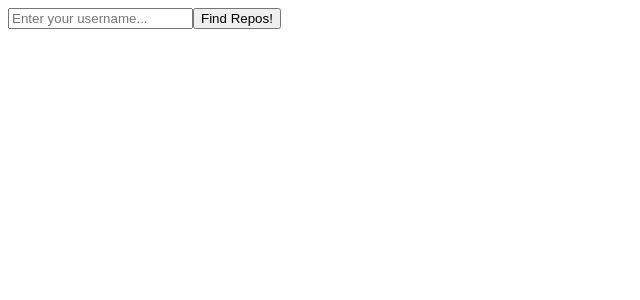
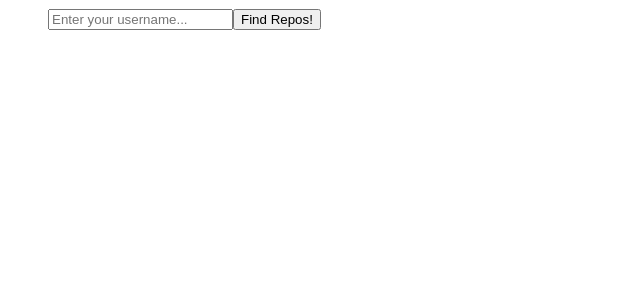
Before and after one commit to derejmi/Lap-2-Coding-Challenge-Dere-Charan, a React app: page / in a window 1280 px wide. Shown: the top 300 px of the page, without its empty margins (0-640 px from the left). Built offline with nearby package versions, Linux system fonts and the light colour scheme.

Commit message:
finish styling for forms

```diff
--- a/src/components/Form.js
+++ b/src/components/Form.js
@@ -1,6 +1,7 @@
 import React from "react";
 import Repo from "./Repo";
 import Greeting from "./Greeting";
+import "./form.css";
 
 class Form extends React.Component {
   state = { nameInput: "" };
--- a/src/components/Greeting.js
+++ b/src/components/Greeting.js
@@ -2,7 +2,6 @@ import React from "react";
 import "./greeting.css";
 
 const Greeting = (props) => {
-  debugger;
   const name = props.details.owner.login;
   return <h1 className="Greeting">Hello {name}! </h1>;
 };
--- a/src/components/Repo.js
+++ b/src/components/Repo.js
@@ -1,5 +1,4 @@
 import React from "react";
-import "./repo.css";
 
 class Repo extends React.Component {
   state = {
@@ -7,7 +6,6 @@ class Repo extends React.Component {
   };
 
   changeImportance = () => {
-    debugger;
     this.setState((prevState) => ({ important: !prevState.important }));
   };
 
@@ -36,7 +34,7 @@ class Repo extends React.Component {
           <p>Forks: {forks}</p>
           <p>Open Issues: {open_issues_count}</p>
           <p>Stargazers: {stargazers_count}</p>
-          <p>Date: {updated_at}</p>
+          <p>Date: {updated_at.split("T")[0]}</p>
           <button
             onClick={this.changeImportance}
             style={{
--- a/src/components/repo.css
+++ b/src/components/form.css
@@ -3,12 +3,16 @@
   --primary-font: "Quicksand", sans-serif;
 }
 
+form {
+  margin-left: 40px;
+  font-family: var(--primary-font);
+}
 .repo-list {
   display: flex;
   width: 75%;
   height: 10%;
   margin-top: 20px;
-  margin-left: 20px;
+  margin-left: 40px;
   font-family: var(--primary-font);
 }
 
@@ -20,3 +24,9 @@
 .repo-list-details {
   margin-left: 20px;
 }
+
+button:hover {
+  font-weight: 700;
+  border: 2px solid black;
+  cursor: pointer;
+}
--- a/src/components/greeting.css
+++ b/src/components/greeting.css
@@ -9,4 +9,5 @@ h1 {
   font-size: 2.5em;
   font-weight: 700;
   color: rebeccapurple;
+  margin-bottom: 40px;
 }
```
